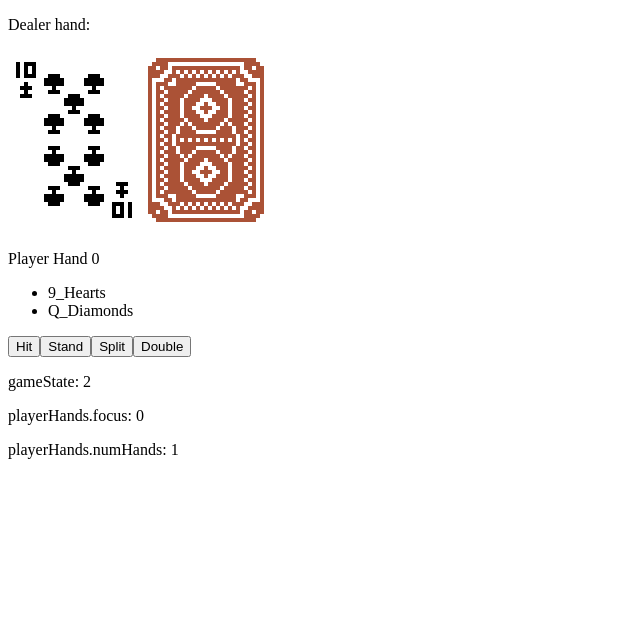
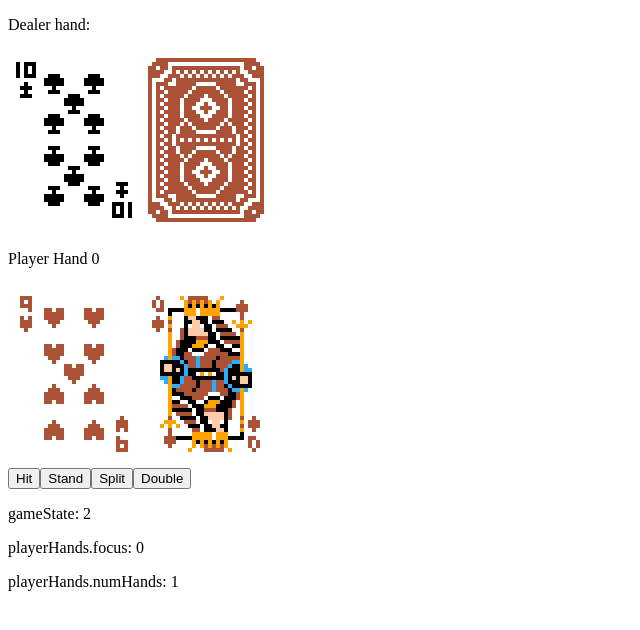
Before and after one commit to jcstlo/blackjack-trainer, a React (Vite) app in the folder frontend/blackjack_trainer_fe/: page / in a window 1280 px wide. Both pictures are taken after a click on the button "New Game". Shown: the top 630 px of the page, without its empty margins (0-640 px from the left). Built offline with nearby package versions, Linux system fonts and the light colour scheme.

Commit message:
Add visual cards to player hands

```diff
--- a/frontend/blackjack_trainer_fe/src/Actions.tsx
+++ b/frontend/blackjack_trainer_fe/src/Actions.tsx
@@ -38,7 +38,7 @@ function Actions(props: ActionProps) {
     }
 
     return (
-        <>{buttons}</>
+        <div>{buttons}</div>
     )
 
     // ------------ Convenience functions ------------
--- a/frontend/blackjack_trainer_fe/src/DealerHandVisual.tsx
+++ b/frontend/blackjack_trainer_fe/src/DealerHandVisual.tsx
@@ -1,13 +1,8 @@
+import { getCardPath } from "./GameLogic";
+
 interface DealerHandVisualProps {
     hand: string[];
     faceDown: boolean;
-}
-
-function getCardPath(card: string): string {
-    // returns "playing_cards/CARD_NAME.png"
-    const path = "playing_cards/"
-    const result = path.concat(card, ".png");
-    return result;
 }
 
 export function DealerHandVisual(props: DealerHandVisualProps) {
--- a/frontend/blackjack_trainer_fe/src/Game.tsx
+++ b/frontend/blackjack_trainer_fe/src/Game.tsx
@@ -5,6 +5,7 @@ import { GameState } from "./GameLogic"
 import { newPlayerHand } from './PlayerHands';
 import { DebugUI } from './DebugUI';
 import { DealerHandVisual } from './DealerHandVisual';
+import { PlayerHandsVisual } from './PlayerHandsVisual';
 
 function Game() {
     const [gameState, setGameState] = useState(GameState.Idle);
@@ -16,7 +17,7 @@ function Game() {
     return (
         <>
             <DealerHandVisual hand={dealerHand} faceDown={faceDown}/>
-            <MultiplePlayerHands pHands={playerHands}/>
+            <PlayerHandsVisual pHands={playerHands}/>
             <Actions
               gameState={gameState}
               gameStateSetter={setGameState}
--- a/frontend/blackjack_trainer_fe/src/GameLogic.ts
+++ b/frontend/blackjack_trainer_fe/src/GameLogic.ts
@@ -28,3 +28,10 @@ export function drawCard(deck: string[]): string {
         return "NO_MORE_CARDS" // TODO: handle this usecase (very unlikely to get here though)
     }
 }
+
+export function getCardPath(card: string): string {
+    // returns "playing_cards/CARD_NAME.png"
+    const path = "playing_cards/"
+    const result = path.concat(card, ".png");
+    return result;
+}
--- /dev/null
+++ b/frontend/blackjack_trainer_fe/src/PlayerHandsVisual.tsx
@@ -0,0 +1,24 @@
+import { getCardPath } from "./GameLogic";
+import { PlayerHands } from "./PlayerHands";
+
+interface PlayerHandsVisualProps {
+    pHands: PlayerHands;
+}
+
+export function PlayerHandsVisual(props: PlayerHandsVisualProps) {
+    const jsx: JSX.Element[] = [];
+    for (let i = 0; i < props.pHands.numHands; i++) {
+        // add hand title
+        jsx.push(<p>Player Hand {i}</p>);
+
+        // add hand list
+        for (let j = 0; j < props.pHands.hands[i].length; j++) {
+            const img_path = getCardPath(props.pHands.hands[i][j]);
+            jsx.push(<img src={img_path}/>);
+        }
+    }
+
+    return (
+        <>{jsx}</>
+    )
+}
```
